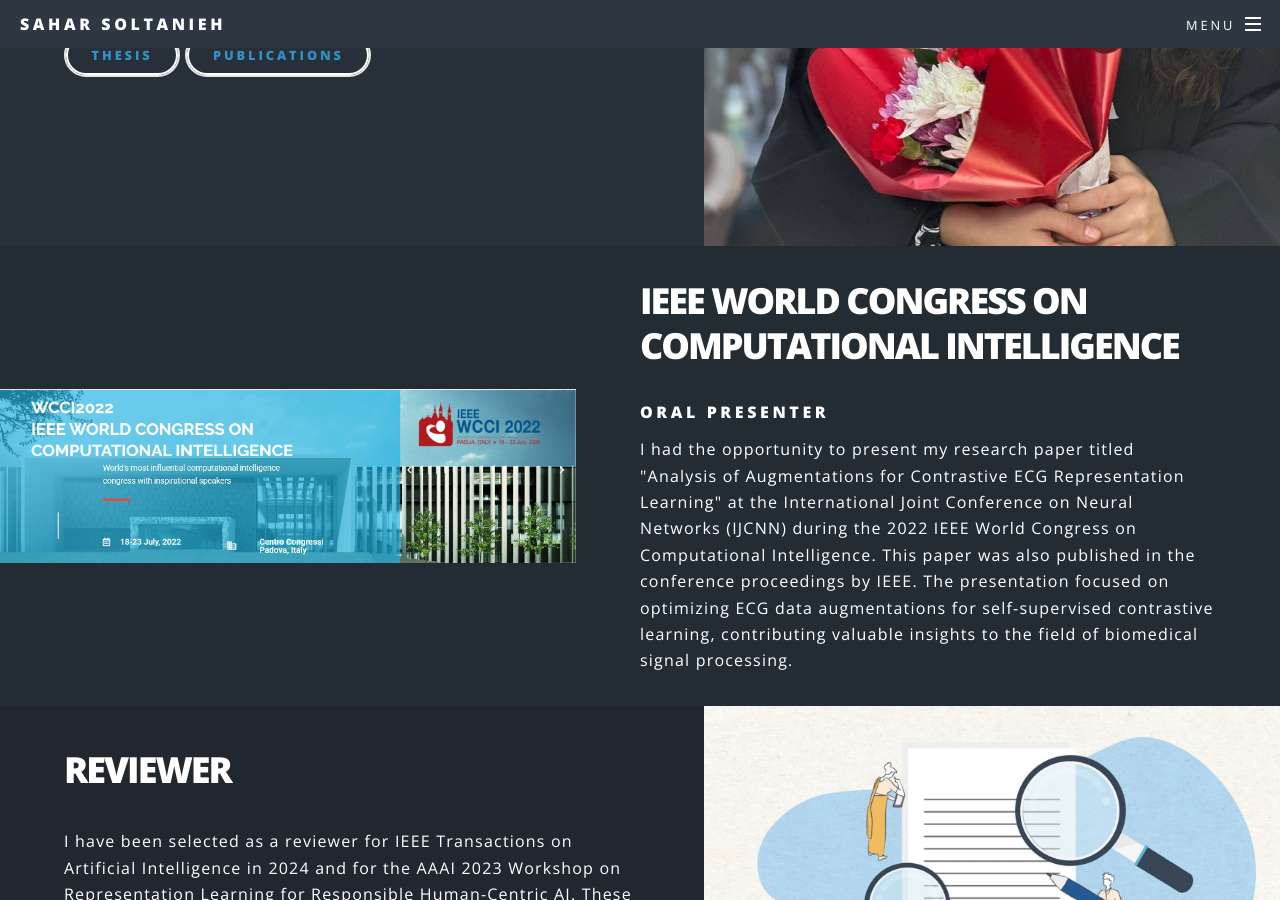
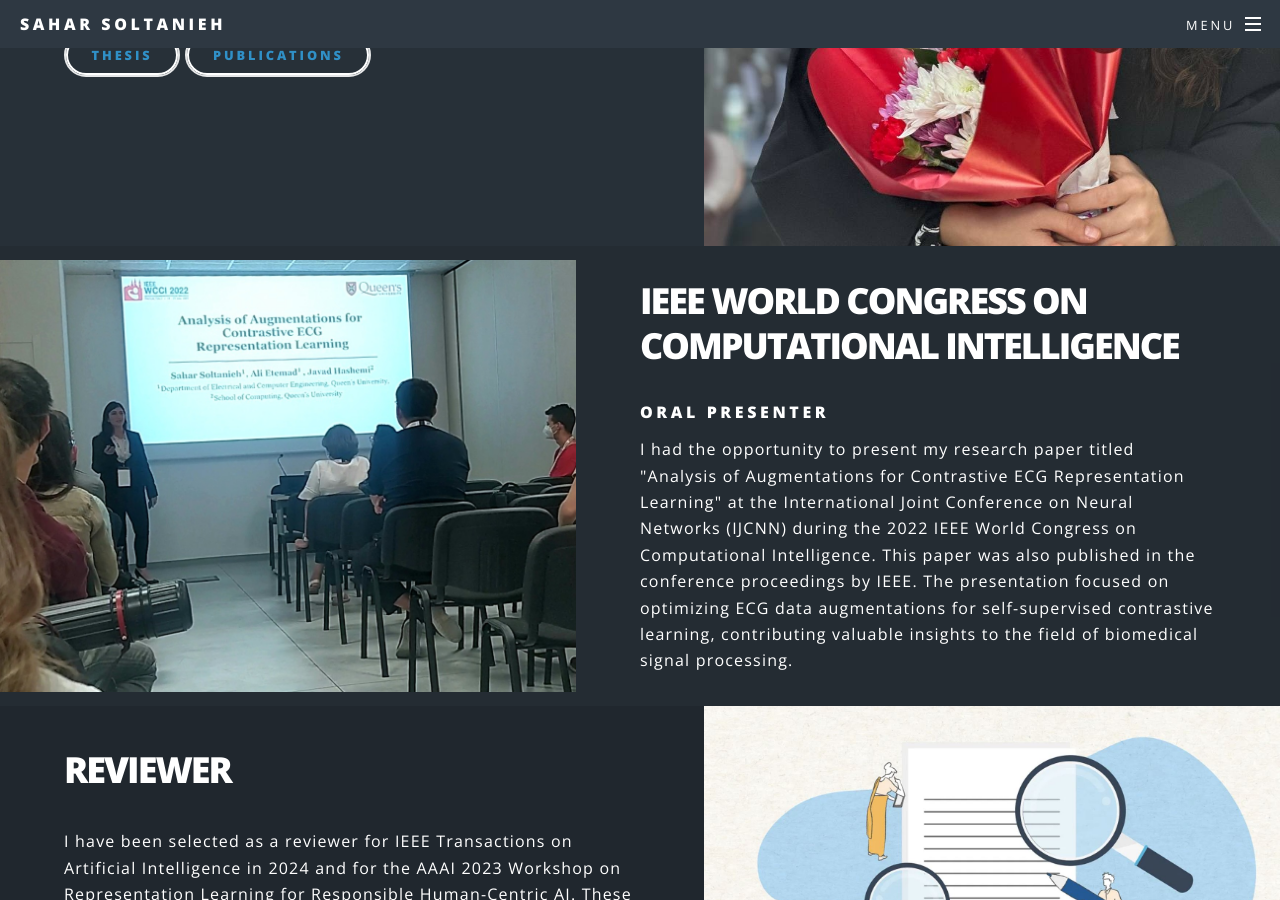
Before and after one commit to sahariiii/sahariiii.github.io, a Jekyll site: the page experience.html, which Jekyll copies as it is, in a window 1280 px wide and 900 px high, scrolled down 1416 px. Built offline with Jekyll 4.4.1, drawn with Linux system fonts in a browser that asks for light colours; a style sheet for code colours, icons or effects is not loaded.

Commit message:
Update experiences

```diff
--- a/experience.html
+++ b/experience.html
@@ -144,7 +144,7 @@
 			        	</section>
 
 						<section class="spotlight">
-			        		<div class="image"><img src="images/ijcnn.JPG" alt="Ox" /></div><div class="content">
+			        		<div class="image"><img src="images/me_conference.jpg" alt="Ox" /></div><div class="content">
 			        		<h2><a href="https://wcci2022.org/">IEEE World Congress on Computational Intelligence</a></h2>
  						<h1></a> Oral Presenter</h1>
 						<p style="text-align:left;">
```
Also changed, not shown: images/me_conference.jpg (added).
